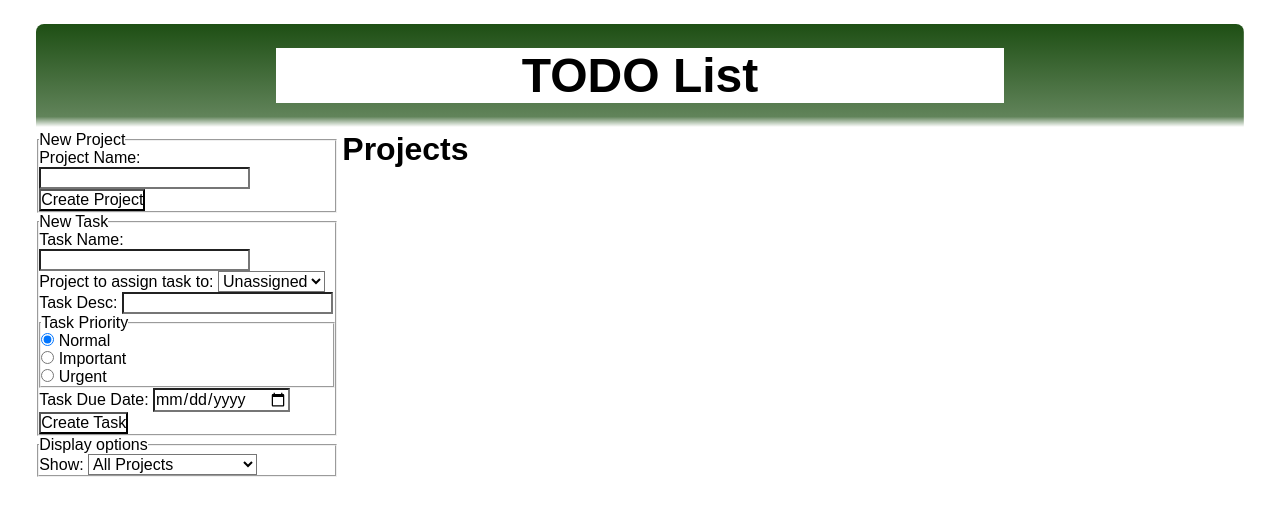
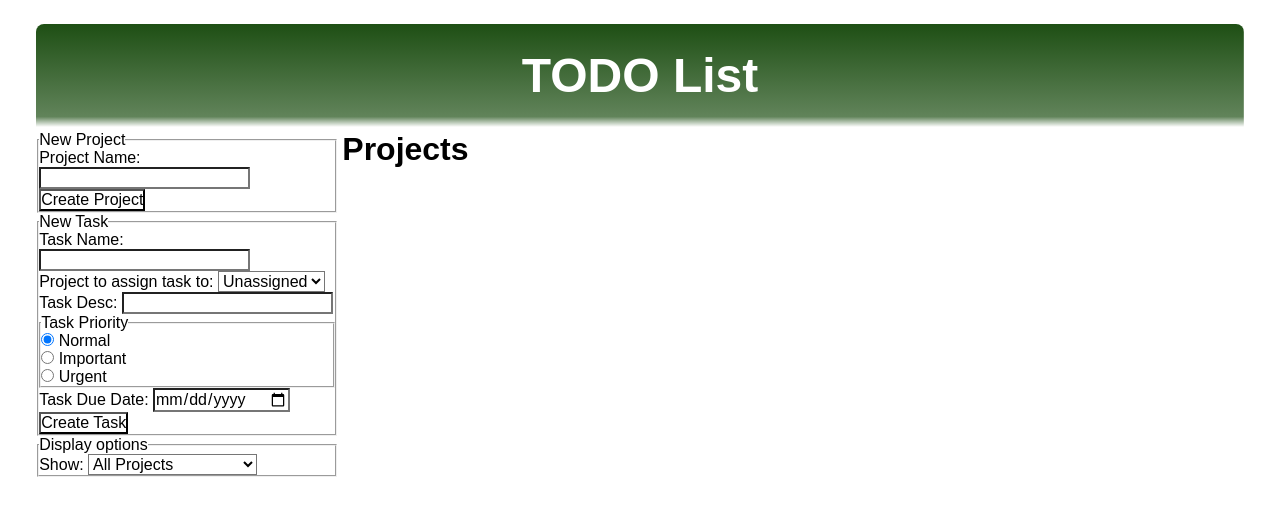
Before and after one commit to noOdin1/todo_list, a website built with webpack: page src/template.html in a window 1280 px wide. Built offline with nearby package versions, Linux system fonts and the light colour scheme.

Commit message:
Make title background transparent and font color white

```diff
--- a/src/style.css
+++ b/src/style.css
@@ -94,5 +94,7 @@ h3 {
 
 #appName {
   text-align: center;
+  background: transparent;
+  color: white;
   /* font-size: clamp(1.8rem, calc(7vw + 1rem), 3rem); */
 }
```
